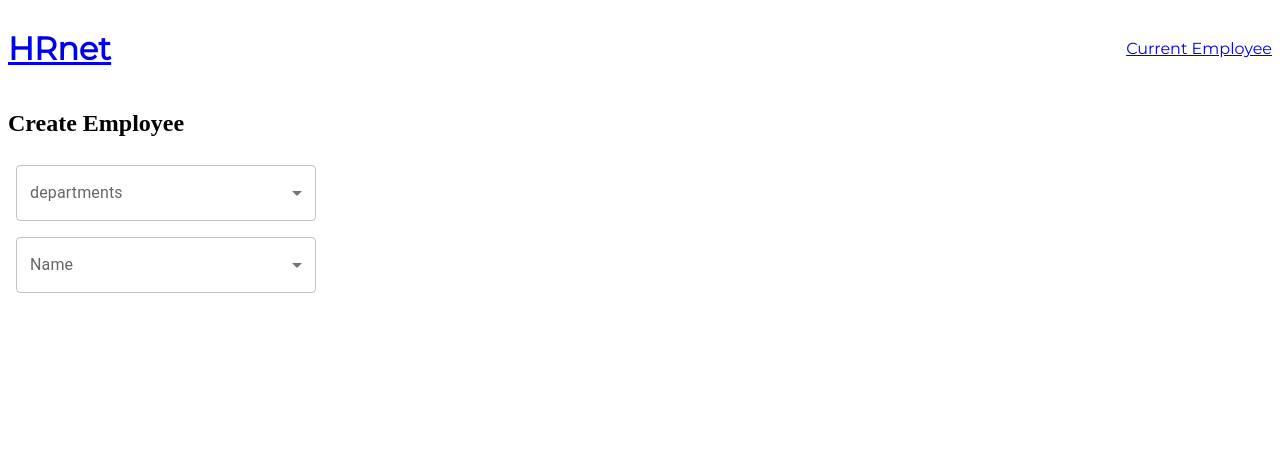
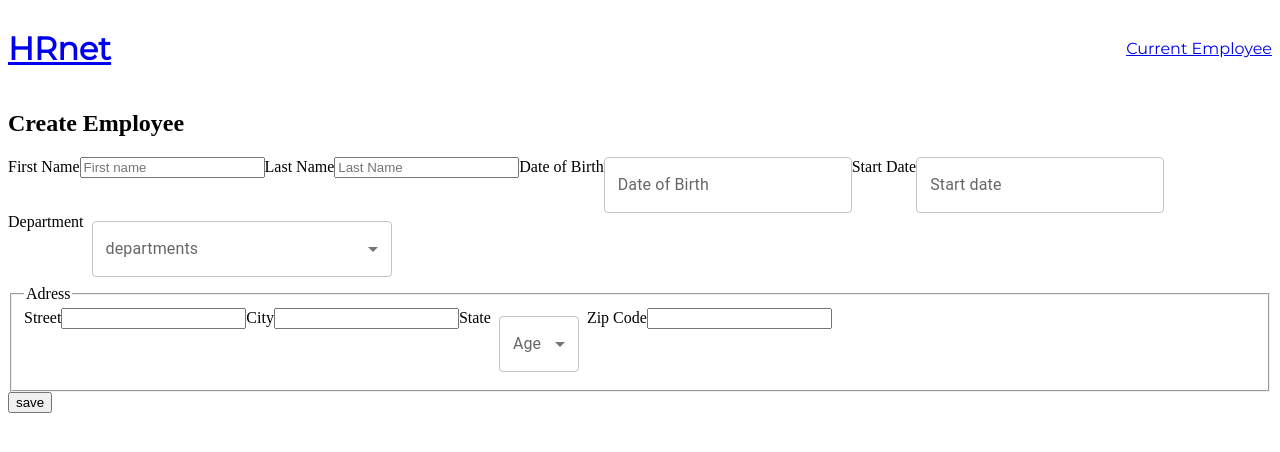
Before and after one commit to helopia/P14_HRnet, a React (Create React App) app in the folder hrnet/: page / in a window 1280 px wide. Shown: the top 452 px of the page. Built offline with nearby package versions, Linux system fonts and the light colour scheme.

Commit message:
department data dropdownlist

```diff
--- a/hrnet/src/components/CreateEmployeeForm.jsx
+++ b/hrnet/src/components/CreateEmployeeForm.jsx
@@ -4,7 +4,20 @@ import {DatePicker} from "@mui/x-date-pickers";
 import {FormControl, InputLabel, MenuItem, Select} from "@mui/material";
 import { useDispatch, useSelector } from "react-redux";
 import { POST_EMPLOYEE } from "../store/actions/constant";
+import {departments} from "../data";
+import OutlinedInput from "@mui/material/OutlinedInput";
 const CreateEmployeeForm = ({statesUsa, departments}) => {
+    const [departmentName, setDepartmentName] = React.useState([]);
+
+    const handleChange = (event) => {
+        const {
+            target: { value },
+        } = event;
+        setDepartmentName(
+            // On autofill we get a stringified value.
+            typeof value === 'string' ? value.split(',') : value,
+        );
+    };
 
     return (
         <>
@@ -46,14 +59,23 @@ const CreateEmployeeForm = ({statesUsa, departments}) => {
                         />
                         <div className="department">
                             <label htmlFor="department">Department</label>
-                            <FormControl sx={{ m: 1, minWidth: 80 }}>
-                                <InputLabel id="demo-simple-select-label"></InputLabel>
+                            <FormControl sx={{ m: 1, width: 300 }}>
+                                <InputLabel id="demo-multiple-name-label">departments</InputLabel>
                                 <Select
-                                    labelId="demo-simple-select-label"
-                                    id="demo-simple-select"
+                                    labelId="demo-multiple-name-label"
+                                    id="demo-multiple-name"
+                                    multiple
+                                    value={departmentName}
+                                    onChange={handleChange}
+                                    input={<OutlinedInput label="departments" />}
+
                                 >
-                                    <MenuItem value={10}>Ten</MenuItem>
-
+                                    {departments.map((department) => (
+                                        <MenuItem key={department.value} value={department.value}>
+                                            {department.label}
+                                        </MenuItem>
+                                    ))}
+                                    ))
                                 </Select>
                             </FormControl>
                         </div>
--- a/hrnet/src/components/Test.jsx
+++ b/hrnet/src/components/Test.jsx
@@ -50,14 +50,12 @@ export default function Test() {
                     input={<OutlinedInput label="departments" />}
 
                 >
-                    {departments.map((departments) => (
-                        <MenuItem
-                            key={departments}
-                            value={departments}
-                        >
-                            {departments}
+                    {departments.map((department) => (
+                        <MenuItem key={department.value} value={department.value}>
+                            {department.label}
                         </MenuItem>
                     ))}
+                    ))
                 </Select>
             </FormControl>
         </div>
--- a/hrnet/src/pages/CreateEmployeePage.jsx
+++ b/hrnet/src/pages/CreateEmployeePage.jsx
@@ -9,9 +9,9 @@ const CreateEmployeePage = () => {
     return (
         <section className="container">
             <h1>Create Employee</h1>
-            {/*<CreateEmployeeForm/>*/}
-            <Test  departments={departments}></Test>
-            <Test2></Test2>
+            <CreateEmployeeForm departments={departments}/>
+            {/*<Test  departments={departments}></Test>*/}
+            {/*<Test2></Test2>*/}
         </section>
     );
 };
```
